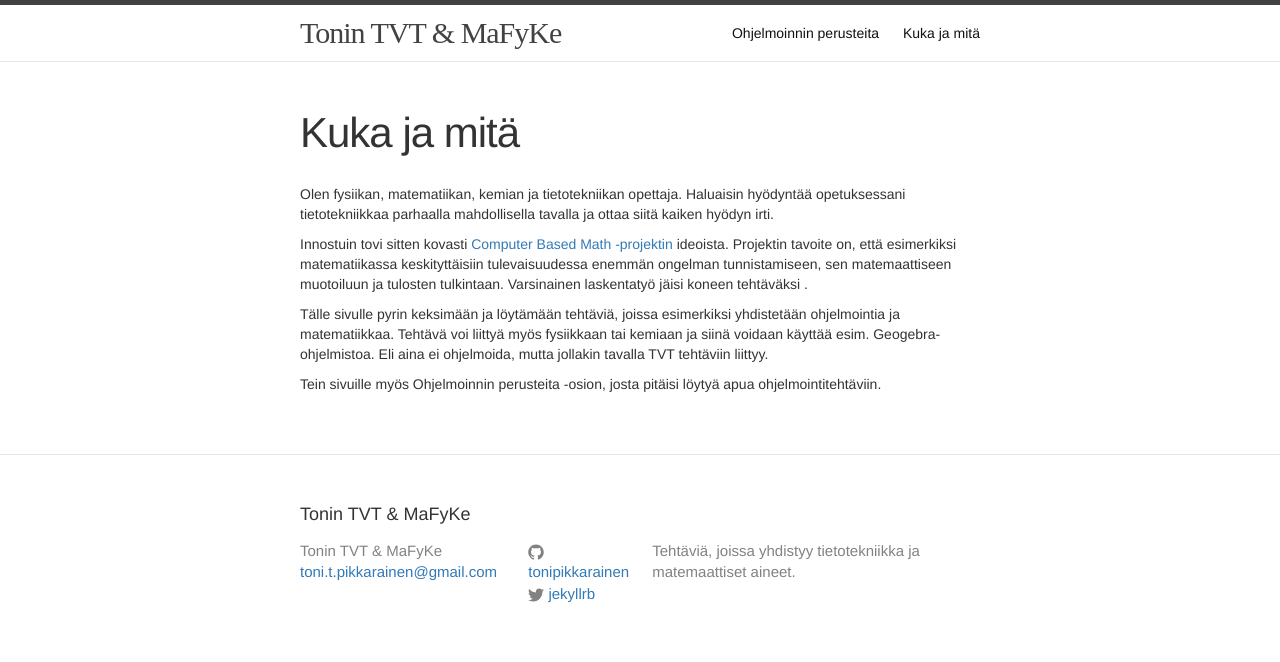
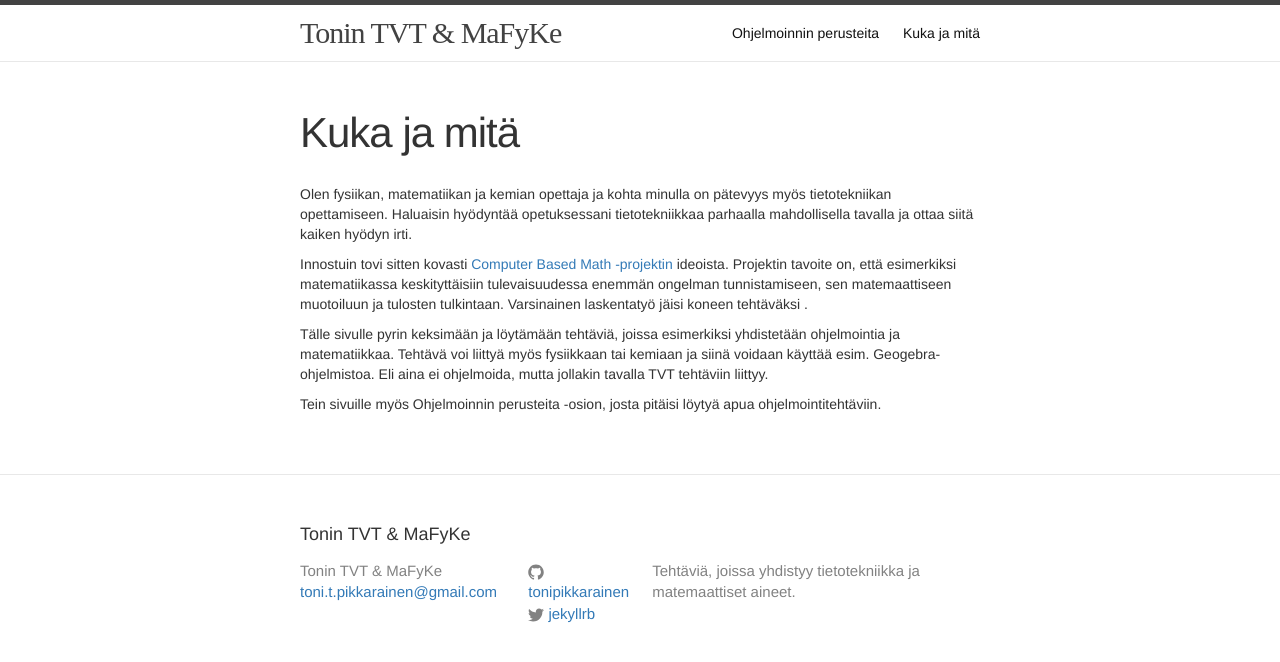
Before and after one commit to tonipikkarainen/tonipikkarainen.github.io, a Jekyll site: the page built from about.md, in a window 1280 px wide. Shown: the top 662 px of the page. Built offline with Jekyll 4.4.1, drawn with Linux system fonts in a browser that asks for light colours; some web fonts are replaced; our own code applies the rules of GitHub Pages for plain Markdown files.

Commit message:
tietotekniikka

```diff
--- a/about.md
+++ b/about.md
@@ -1,13 +1,10 @@
 ---
 layout: page
-
 title: Kuka ja mitä
-
 permalink: /about/
-
 ---
-
-Olen fysiikan, matematiikan, kemian ja tietotekniikan opettaja. Haluaisin hyödyntää opetuksessani tietotekniikkaa
+Olen fysiikan, matematiikan ja kemian opettaja ja kohta minulla on pätevyys myös
+tietotekniikan opettamiseen. Haluaisin hyödyntää opetuksessani tietotekniikkaa
 parhaalla mahdollisella tavalla ja ottaa siitä kaiken hyödyn irti.
 
 Innostuin tovi sitten kovasti [Computer Based Math -projektin](https://www.computerbasedmath.org/)
```
